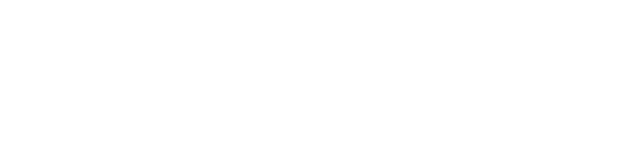
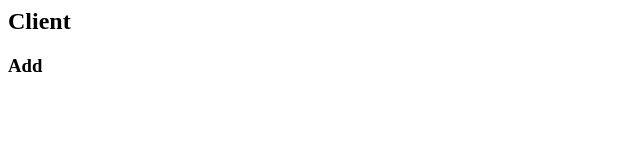
Before and after one commit to codearmadillo/jrl-di-dependency-injection, a website: page index.html in a window 1280 px wide. Shown: the whole page, without its empty margins (0-640 px from the left). Drawn offline with Linux system fonts and the light colour scheme.

Commit message:
1 file modified

```diff
--- a/index.html
+++ b/index.html
@@ -1 +1,6 @@
-<div id="app"></div>
+<div id="app">
+  <section>
+    <h2>Client</h2>
+    <h3>Add</h3>
+  </section>
+</div>
```
